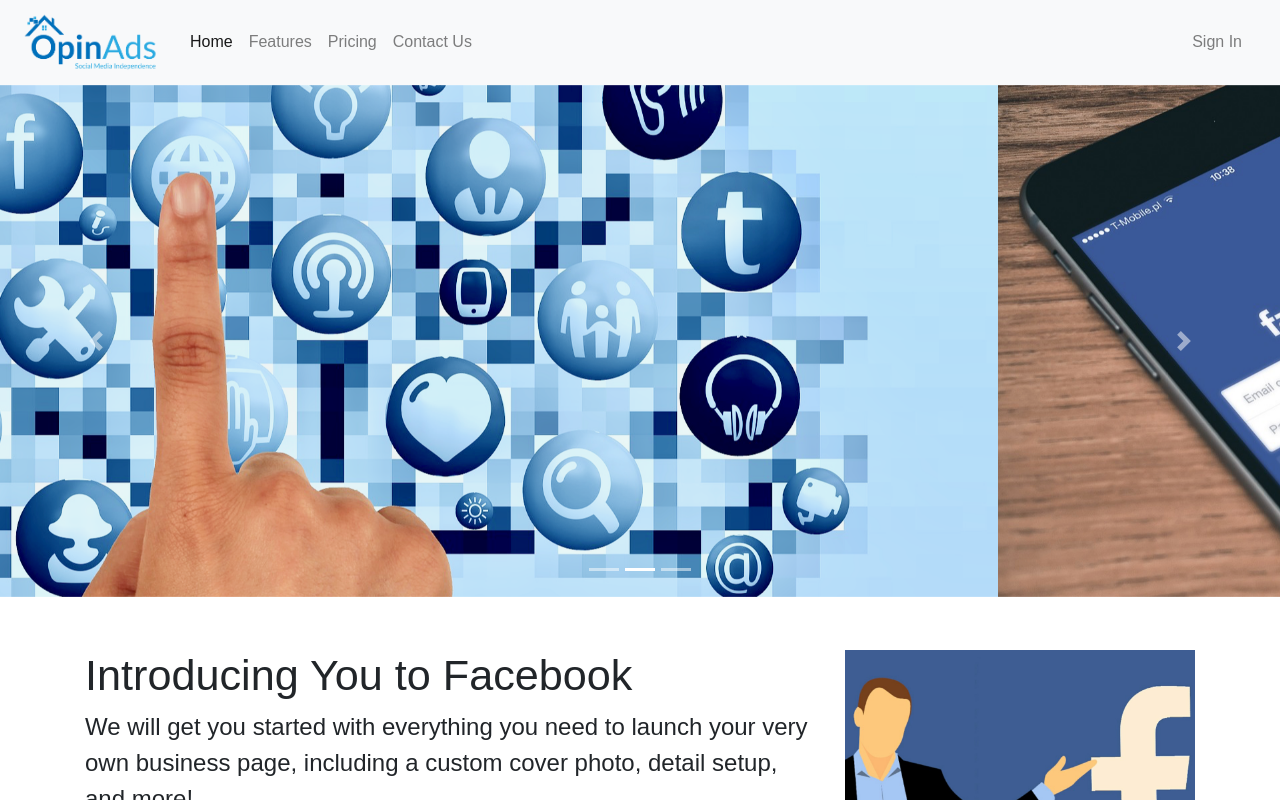
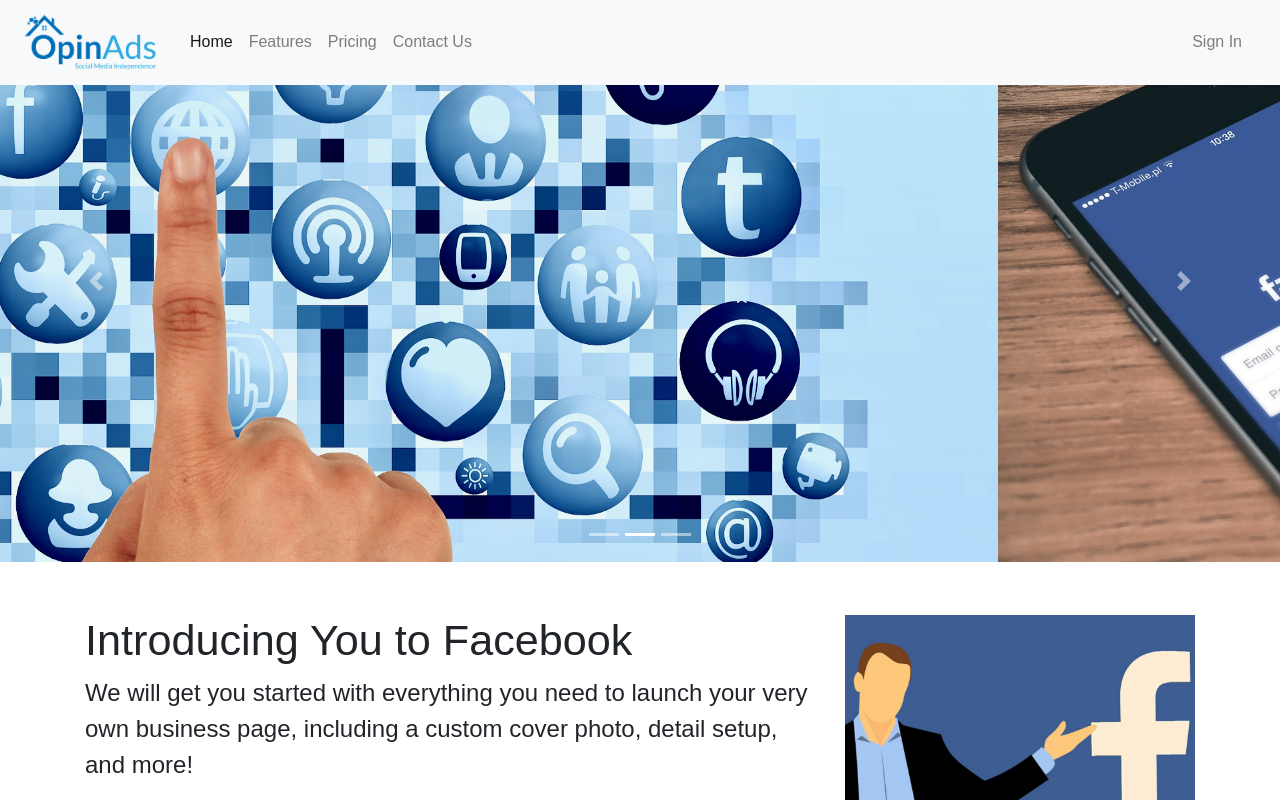
Before and after one commit to rcereghini/operation-independence, a React (Create React App) app: page / in a window 1280 px wide. Shown: the top 800 px of the page. Built offline with nearby package versions, Linux system fonts and the light colour scheme.

Commit message:
Fixed Navigation Bar

```diff
--- a/src/components/Carousel.js
+++ b/src/components/Carousel.js
@@ -2,13 +2,14 @@
 import sliderImageOne from "../images/facebookFinger.png";
 import sliderImageTwo from "../images/socialMedia.png";
 import sliderImageThree from "../images/facebookPhone.png";
+import '../styles/carousel.css'
 
 
 function Carousel(props){
   return (
-    <div id="carouselExampleIndicators" class="carousel slide" data-ride="carousel">
-      <ol class="carousel-indicators">
-        <li data-target="#carouselExampleIndicators" data-slide-to="0" class="active"></li>
+    <div id="carouselExampleIndicators" className="carousel slide fixedNavPadding" data-ride="carousel">
+      <ol className="carousel-indicators">
+        <li data-target="#carouselExampleIndicators" data-slide-to="0" className="active"></li>
         <li data-target="#carouselExampleIndicators" data-slide-to="1"></li>
         <li data-target="#carouselExampleIndicators" data-slide-to="2"></li>
       </ol>
--- a/src/components/Navigation.js
+++ b/src/components/Navigation.js
@@ -6,7 +6,7 @@
 
 function Navigation({onRouteChange}){
   return (
-    <nav className="navbar navbar-expand-lg navbar-light bg-light">
+    <nav className="navbar navbar-expand-lg navbar-light bg-light fixed">
       <a className="navbar-brand" href="#">
         <img src={navLogo} width="150px" class="d-inline-block align-top" alt=""/>
       </a>
--- /dev/null
+++ b/src/styles/carousel.css
@@ -0,0 +1,3 @@
+.fixedNavPadding{
+    padding-top:50px;
+}
--- a/src/styles/navigation.css
+++ b/src/styles/navigation.css
@@ -2,3 +2,9 @@
   position:absolute;
   right: 30px;
 }
+
+.fixed{
+  position:fixed;
+  z-index:5;
+  width: 100%;
+}
```
